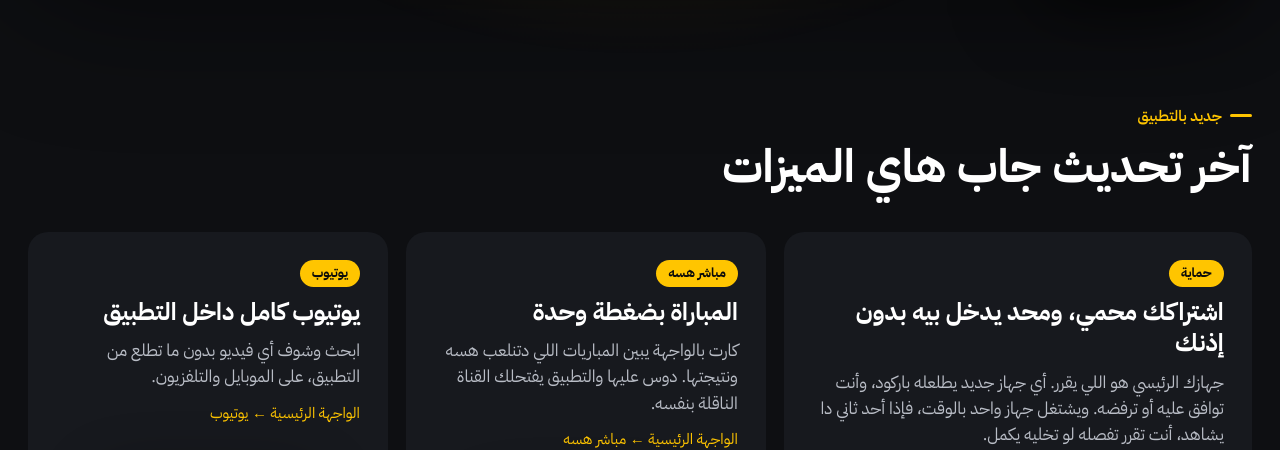
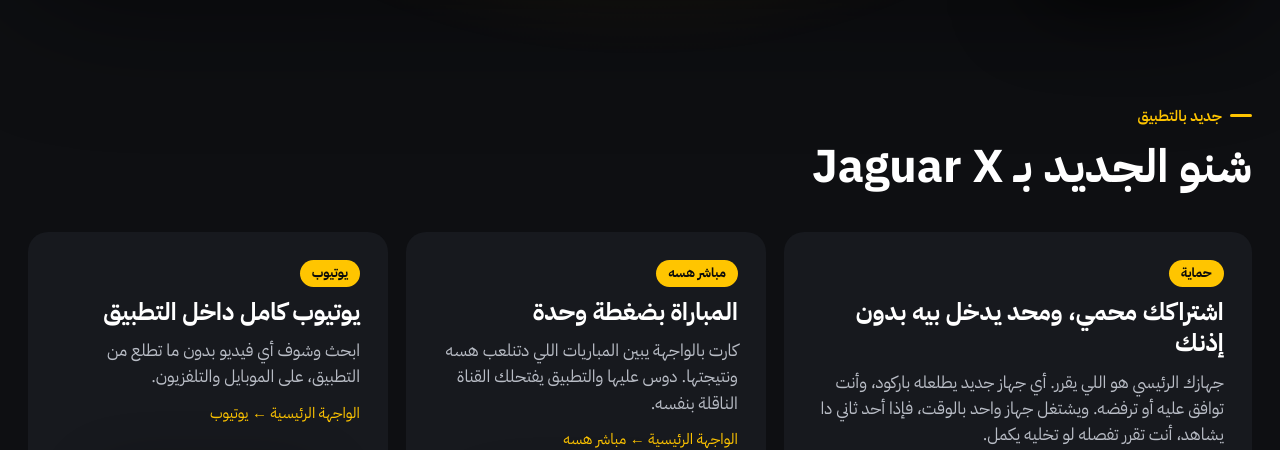
Before and after one commit to maythm91mk-droid/jaguar-x-public, a plain HTML site: page v2.html in a window 1280 px wide. Shown: the part 1480-1930 px from the top of the page. Drawn offline with Linux system fonts and the light colour scheme; no server answers.

Commit message:
v2 preview: what's-new title
Co-Authored-By: Claude Opus 5.5 <noreply@anthropic.com>

```diff
--- a/v2.html
+++ b/v2.html
@@ -489,7 +489,7 @@ h3{font-size:var(--s-m);font-weight:600;line-height:1.3}
 <section class="sec news" id="new">
   <div class="news-head">
     <span class="eye rv">جديد بالتطبيق</span>
-    <h2 class="rv">آخر تحديث جاب هاي الميزات</h2>
+    <h2 class="rv">شنو الجديد بـ <bdi>Jaguar X</bdi></h2>
   </div>
   <div class="newsgrid">
     <article class="nc main rv">
```
